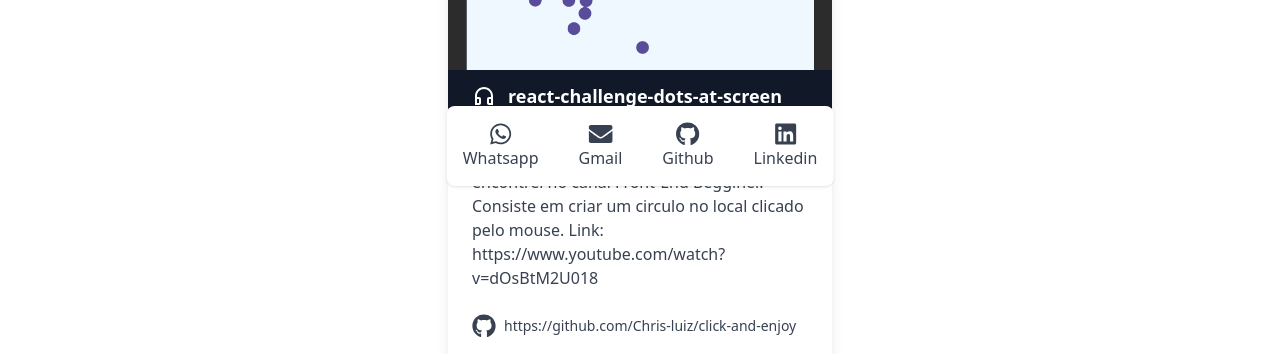
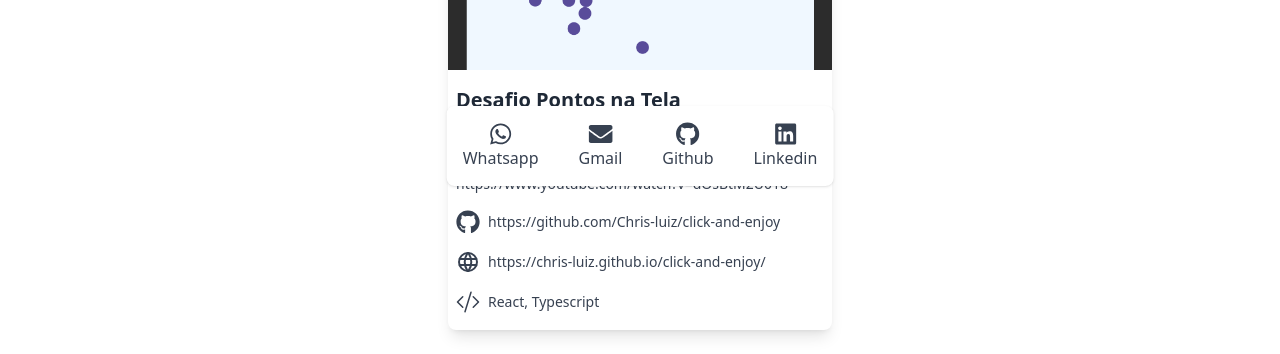
Before and after one commit to Chris-luiz/portfolio2, a React (Create React App) app: page / in a window 1280 px wide. Shown: the part 598-952 px from the top of the page. Built offline with nearby package versions, Linux system fonts and the light colour scheme.

Commit message:
feat: ajuste de tamanho

```diff
--- a/src/components/projetos/Card.tsx
+++ b/src/components/projetos/Card.tsx
@@ -16,18 +16,10 @@ export const Card = ({ nome, img, description, githubLink, langUser, url }: ICar
         <div className="w-full max-w-sm overflow-hidden bg-white rounded-lg shadow-lg dark:bg-gray-800">
             <img className="object-cover object-center w-full h-40" src={img} alt="avatar" />
 
-            <div className="flex items-center px-6 py-3 bg-gray-900">
-                <svg aria-label="headphones icon" className="w-6 h-6 text-white fill-current" viewBox="0 0 24 24" fill="none" xmlns="http://www.w3.org/2000/svg">
-                    <path fill-rule="evenodd" clip-rule="evenodd" d="M17 21C15.8954 21 15 20.1046 15 19V15C15 13.8954 15.8954 13 17 13H19V12C19 8.13401 15.866 5 12 5C8.13401 5 5 8.13401 5 12V13H7C8.10457 13 9 13.8954 9 15V19C9 20.1046 8.10457 21 7 21H3V12C3 7.02944 7.02944 3 12 3C16.9706 3 21 7.02944 21 12V21H17ZM19 15H17V19H19V15ZM7 15H5V19H7V15Z" />
-                </svg>
+            <div className="p-2 py-4">
+                <h1 className="text-xl font-semibold text-gray-800 dark:text-white">{nome}</h1>
 
-                <h1 className="mx-3 text-lg font-semibold text-white">{nome}</h1>
-            </div>
-
-            <div className="px-6 py-4">
-                {/* <h1 className="text-xl font-semibold text-gray-800 dark:text-white"></h1> */}
-
-                <p className="py-2 text-gray-700 dark:text-gray-400">{description}</p>
+                <p className="text-gray-700 dark:text-gray-400 text-sm">{description}</p>
 
                 <div className="flex items-center mt-4 text-gray-700 dark:text-gray-200">
                     <FaGithub className="h-6 w-6" />
--- a/src/constants/projetos.tsx
+++ b/src/constants/projetos.tsx
@@ -2,12 +2,11 @@ import { ICardProps } from "../components";
 
 export const PROJETOS: ICardProps[] = [
     {
-        nome: "react-challenge-dots-at-screen",
+        nome: "Desafio Pontos na Tela",
         img: "projects_images/dots-at-screen.png",
         description: "Projeto front-end usado em entrevista que encontrei no canal Front-End Begginer. Consiste em criar um circulo no local clicado pelo mouse. Link: https://www.youtube.com/watch?v=dOsBtM2U018",
         url: "https://chris-luiz.github.io/click-and-enjoy/",
         githubLink: "https://github.com/Chris-luiz/click-and-enjoy",
         langUser: ["React, ", "Typescript"],
-    },
-
+    }
 ]
```
